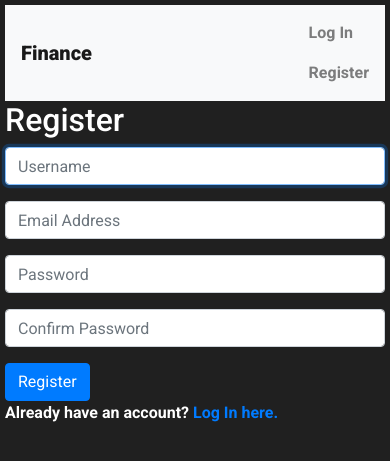
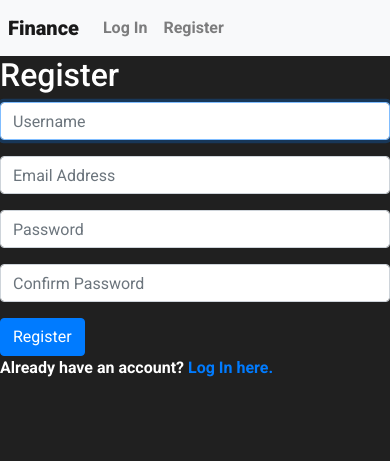
Before and after one commit to Evineit/Savings-django-webapp, a Django app: page /register in a window 390 px wide. Shown: the top 461 px of the page. Run offline with Django 3.2, Linux system fonts and the light colour scheme; some libraries are stand-ins or nearby versions.

Commit message:
mobile responsive

```diff
--- a/finance/static/finance/index.js
+++ b/finance/static/finance/index.js
@@ -404,7 +404,7 @@ function create_sub(payment){
         change_amount(payment.id, amount)
     })
 
-    title.innerHTML = `id: ${payment.id}, ${payment.description}, Schedule:${payment.schedule_type}
+    title.innerHTML = `${payment.description}, Schedule:${payment.schedule_type}
     , Next payment date: ${payment.next_date}`;
     amount.innerHTML = `Amount:${payment.amount}$`
     top_div.append(title)
@@ -428,7 +428,7 @@ function create_basic_mov(payment){
     element.dataset.amount = payment.amount
     element.dataset.next_date = payment.timestamp
     title.style = "flex: 1;"
-    title.innerHTML = `id: ${payment.id}, Added date: ${payment.added_date}`;
+    title.innerHTML = `Added date: ${payment.added_date}`;
     amount.innerHTML = `Amount:${payment.amount}$`
     top_div.append(title)
     top_div.append(amount)
@@ -472,7 +472,7 @@ function create_rec_income(payment){
         change_recincomes_amount(payment.id, amount)
     })
 
-    title.innerHTML = `id: ${payment.id}, ${payment.description}, Schedule:${payment.schedule_type}
+    title.innerHTML = `${payment.description}, Schedule:${payment.schedule_type}
     , Next payment date: ${payment.next_date}`;
     amount.innerHTML = `Amount:${payment.amount}$`
     top_div.append(title)
--- a/finance/static/finance/styles.css
+++ b/finance/static/finance/styles.css
@@ -5,6 +5,8 @@ body {
   margin: 5px;
   font-family: "roboto", sans-serif;
   font-weight: 700;
+  max-width: 1440px;
+  margin: auto;
 }
 
 div#content {
@@ -14,10 +16,12 @@ div#content button {
   margin: 0px 0px 5px 0px;
 }
 div#content div.acc-container {
-  display: inline;
+  display: flex;
+  flex-wrap: wrap;
+  justify-content: center;
 }
 div#content div.acc-container span {
-  margin: 0px 5px;
+  margin: 5px 5px;
 }
 div#content div.acc-container #accountName {
   color: #cfd2d6;
@@ -40,6 +44,8 @@ div.subs-container-title {
 }
 div.subs-container-title h3 {
   flex: 1;
+  margin: auto;
+  padding-left: 5px;
 }
 div.subs-container-title .title {
   font-size: 1.75rem;
@@ -212,7 +218,20 @@ div.subs-container .subs:hover .btn-hidden {
   opacity: 1;
 }
 
-@media only screen and (max-height: 600px) {
+@media only screen and (max-height: 735px) {
+  .form-popup {
+    position: absolute;
+    left: 50%;
+    top: 50%;
+    transform: translate(-50%, -50%);
+  }
+
+  .form-container {
+    width: 100vw;
+    max-width: none;
+  }
+}
+@media only screen and (max-width: 500px) {
   .form-popup {
     position: relative;
     left: 50%;
@@ -224,7 +243,45 @@ div.subs-container .subs:hover .btn-hidden {
     width: 100vw;
     max-width: none;
   }
+
+  .sub-order-text {
+    display: none;
+  }
 }
+@media only screen and (max-width: 768px) {
+  div.subs-container .btn-hidden {
+    visibility: visible;
+  }
+  div.subs-container .btn {
+    padding: 0.25rem 0.5rem;
+    font-size: 0.875rem;
+    line-height: 1.5;
+    border-radius: 0.2rem;
+  }
+  div.subs-container .subs {
+    padding: 5px;
+  }
+  div.subs-container h6 {
+    font-size: 0.8rem;
+  }
+}
+.navbar {
+  -ms-flex-flow: row nowrap;
+  flex-flow: row nowrap;
+  -ms-flex-pack: start;
+  justify-content: flex-start;
+  padding-right: 0.5rem;
+  padding-left: 0.5rem;
+}
+
+.navbar-nav {
+  flex-direction: row;
+}
+.navbar-nav li {
+  padding-right: 0.5rem;
+  padding-left: 0.5rem;
+}
+
 .center-full {
   position: absolute;
   top: 50%;
--- a/finance/static/finance/styles.scss
+++ b/finance/static/finance/styles.scss
@@ -6,8 +6,8 @@ body {
   margin: 5px;
   font-family: "roboto", sans-serif;
   font-weight: 700;
-
-
+  max-width: 1440px;
+    margin: auto;
 }
 
 div#content {
@@ -16,9 +16,11 @@ div#content {
     margin: 0px 0px 5px 0px;
   }
   div.acc-container{
-    display: inline;
+    display: flex;
+    flex-wrap: wrap;
+    justify-content: center;
     span {
-      margin: 0px 5px;
+      margin: 5px 5px;
       // cursor: pointer;
     }
     #accountName{
@@ -41,6 +43,8 @@ div#content {
 div.subs-container-title{
   h3{
     flex:1;
+    margin: auto;
+    padding-left: 5px;
   }
   display: flex;
   .title{
@@ -155,11 +159,6 @@ div.subs-container {
   left: 50%;
   transform: translate(-50%);
   display: none;
-  // position: fixed;
-  // bottom: 0;
-  // right: 15px;
-  // border: 3px solid #f1f1f1;
-  // z-index: 9;
   outline: none;
   position: fixed;
   box-sizing: border-box;
@@ -170,6 +169,7 @@ div.subs-container {
     color: #202020;
   }
 }
+
 /* Add styles to the form container */
 .form-container {
   min-width: 30vw;
@@ -237,7 +237,20 @@ div.subs-container {
 //     transform: translate(-50%,-50%);
 //   }
 // }
-@media only screen and (max-height: 600px) {
+@media only screen and (max-height: 735px) {
+  .form-popup {
+    position: absolute;
+    left: 50%;
+  top: 50%;
+  transform: translate(-50%,-50%);
+  }
+  .form-container{
+    width: 100vw;
+    max-width: none;
+  }
+
+}
+@media only screen and (max-width: 500px) {
   .form-popup {
     position: relative;
     left: 50%;
@@ -248,7 +261,46 @@ div.subs-container {
     width: 100vw;
     max-width: none;
   }
+  .sub-order-text{
+    display: none;
+  }
 
+}
+@media only screen and (max-width: 768px){
+  div.subs-container {
+    .btn-hidden{
+      visibility: visible;
+    }
+    .btn{
+      padding: .25rem .5rem;
+      font-size: .875rem;
+      line-height: 1.5;
+      border-radius: .2rem;
+    }
+    .subs{
+      padding: 5px;
+    }
+    h6{
+      font-size: 0.8rem;
+    }
+  }
+
+}
+.navbar{
+  -ms-flex-flow: row nowrap;
+    flex-flow: row nowrap;
+    -ms-flex-pack: start;
+    justify-content: flex-start;
+    padding-right: .5rem;
+    padding-left: .5rem;
+}
+.navbar-nav {
+  flex-direction: row;
+  li {
+    padding-right: .5rem;
+      padding-left: .5rem;
+
+    }
 }
 .center-full {
   position: absolute;
```
Also changed, not shown: finance/templates/finance/index.html (+12 -11 lines), db.sqlite3, 1 other file.
